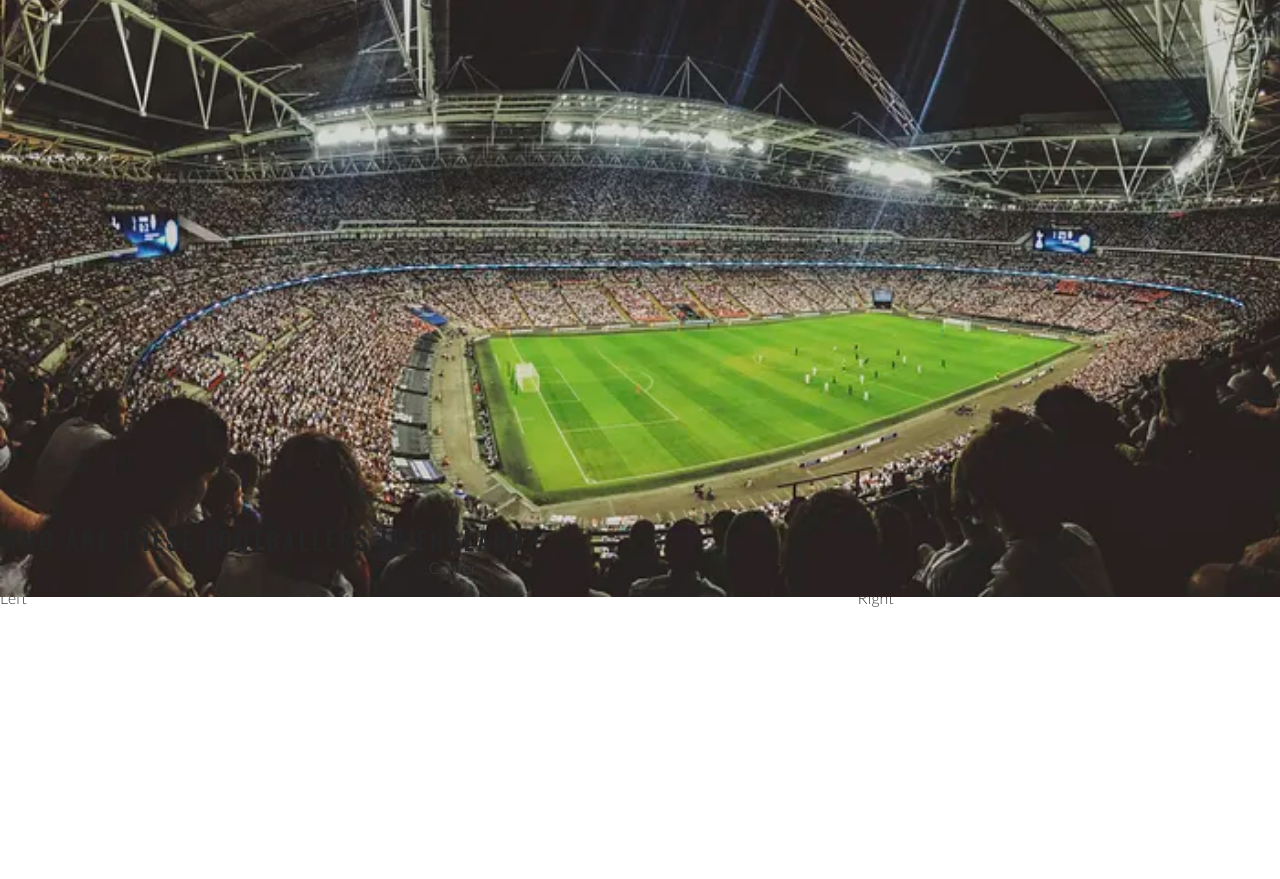
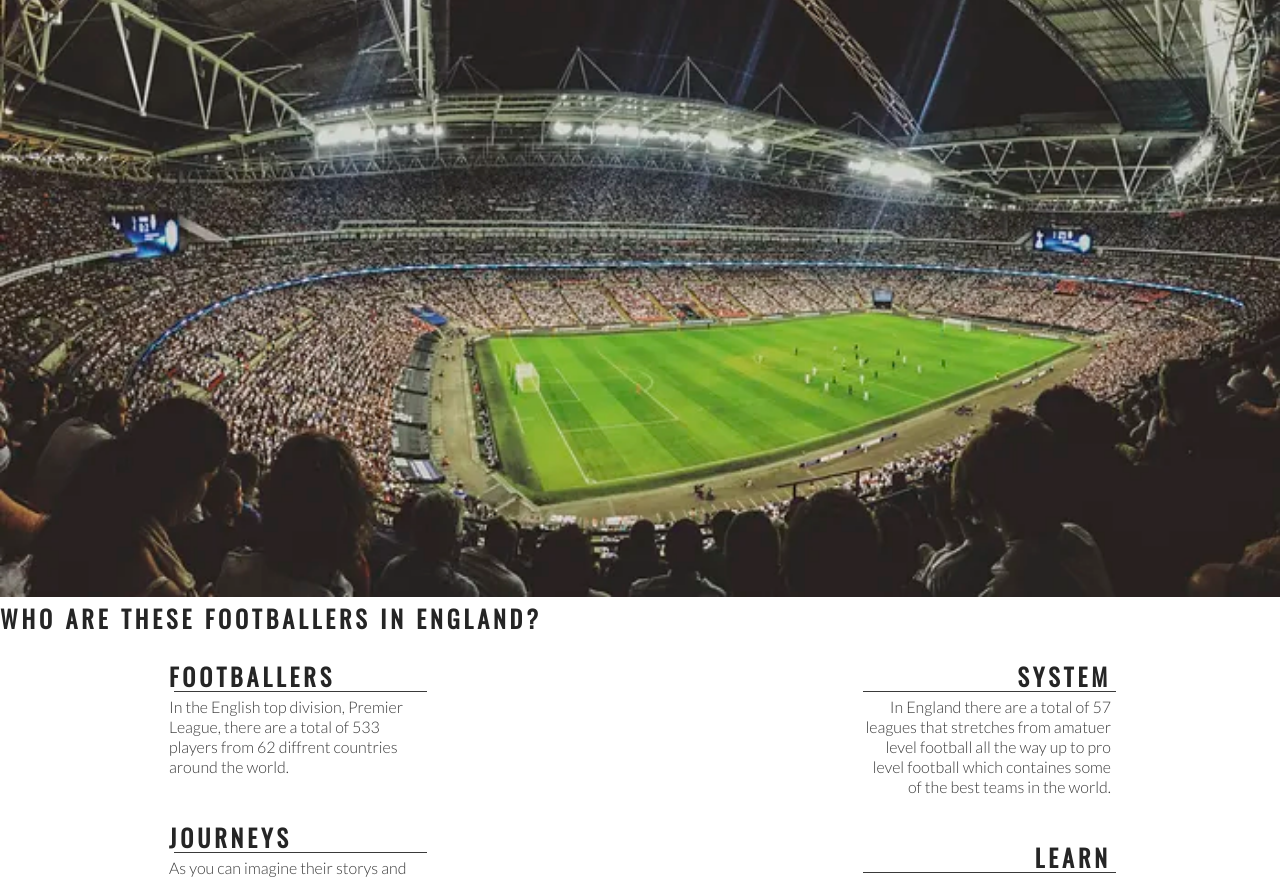
Before and after one commit to KnutHojeberg/Project1-HTML-CSS, a plain HTML site: page index.html in a window 1280 px wide. Shown: the part 78-957 px from the top of the page. Drawn offline with nearby package versions, Linux system fonts and the light colour scheme.

Commit message:
Add left about section content  and style

```diff
--- a/assets/css/style.css
+++ b/assets/css/style.css
@@ -88,3 +88,33 @@ h1, h2 {
     width: 33%;
     margin: 0 auto;
 }
+
+hr {
+    border-top: 1px solid #3a3a3a;
+    width: 100%;
+    margin: 5px;
+}
+
+.left-about-heading {
+    width: 60%;
+    float: right;
+    line-height: 20px;
+    clear: both;
+    margin-bottom: 50px;
+}
+
+.right-about-heading {
+    width: 60%;
+    float: left;
+    line-height: 20px;
+    clear: both;
+    margin-bottom: 50px;
+}
+
+.right-about-heading h2 {
+    text-align: right;
+}
+
+.right-about-heading p {
+    text-align: right;
+}
--- a/index.html
+++ b/index.html
@@ -32,14 +32,44 @@
         </nav>
     </header>
     <section id="hero-image-section">
-        <div id="hero-image">
+        <div>
             <img id="hero-image" src="assets/css/images/hero-image.webp" alt="Stands">
         </div>
     </section>
     <section id="club-ethos">
         <h1>Who Are These Footballers In England?</h1>
-        <div id="left-about">Left</div>
-        <div id="right-about">Right</div>
+        <div id="left-about">
+            <div class="left-about-heading">
+                <h2>Footballers</h2>
+                <hr>
+                <p>
+                    In the English top division, Premier League, there are a total of 533 players from 62 diffrent countries around the world.
+                </p>
+            </div>
+            <div class="left-about-heading">
+                <h2>Journeys</h2>
+                <hr>
+                <p>
+                    As you can imagine their storys and journeys are very diffrent from one another.
+                </p>
+            </div>
+        </div>
+        <div id="right-about">
+            <div class="right-about-heading">
+                <h2>System</h2>
+                <hr>
+                <p>
+                    In England there are a total of 57 leagues that stretches from amatuer level football all the way up to
+                    pro level football which containes some of the best teams in the world.
+                </p>
+            </div>
+            <div class="right-about-heading">
+                <h2>Learn</h2>
+                <hr>
+                <p>
+                    Want to learn more about the footballers in England? Sign up for our weekly updates about the footballers!
+                </p>
+            </div>
         <div id="center-about">Center</div>
     </section>
     <section>
```
